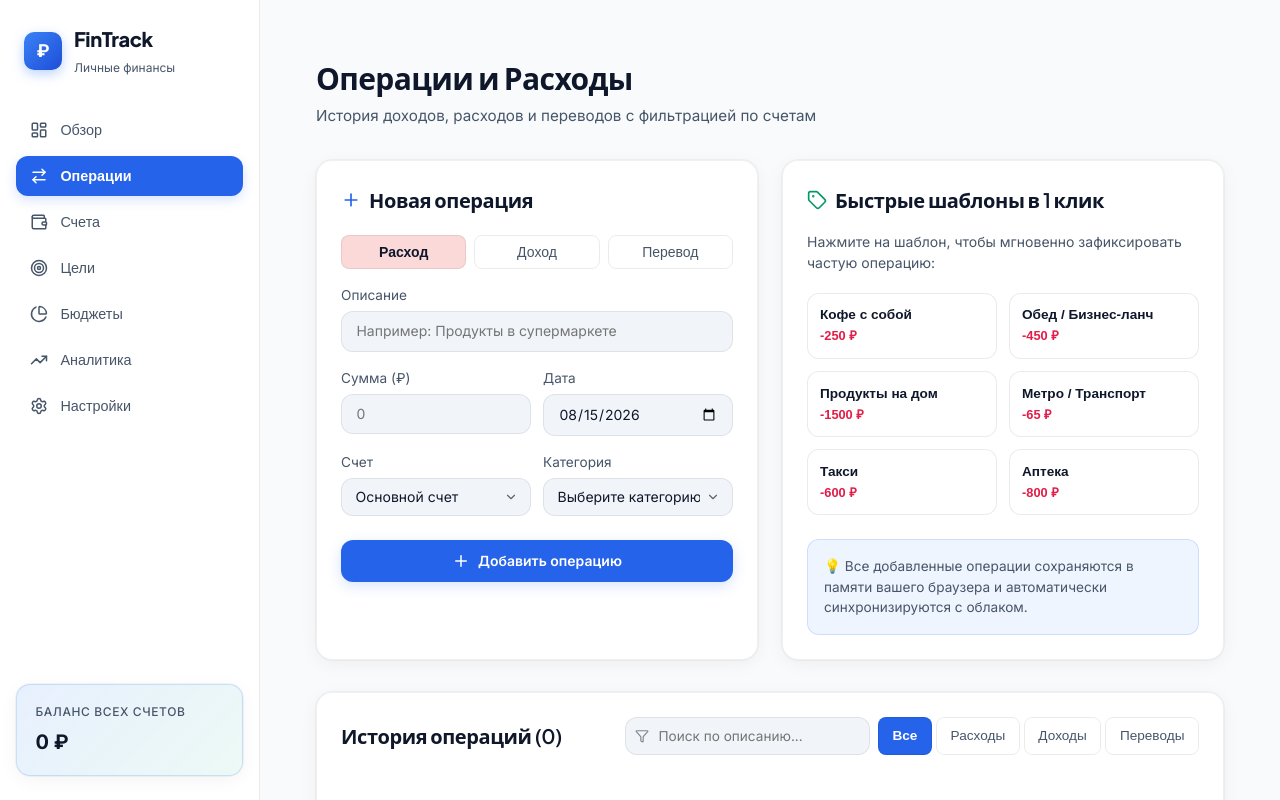
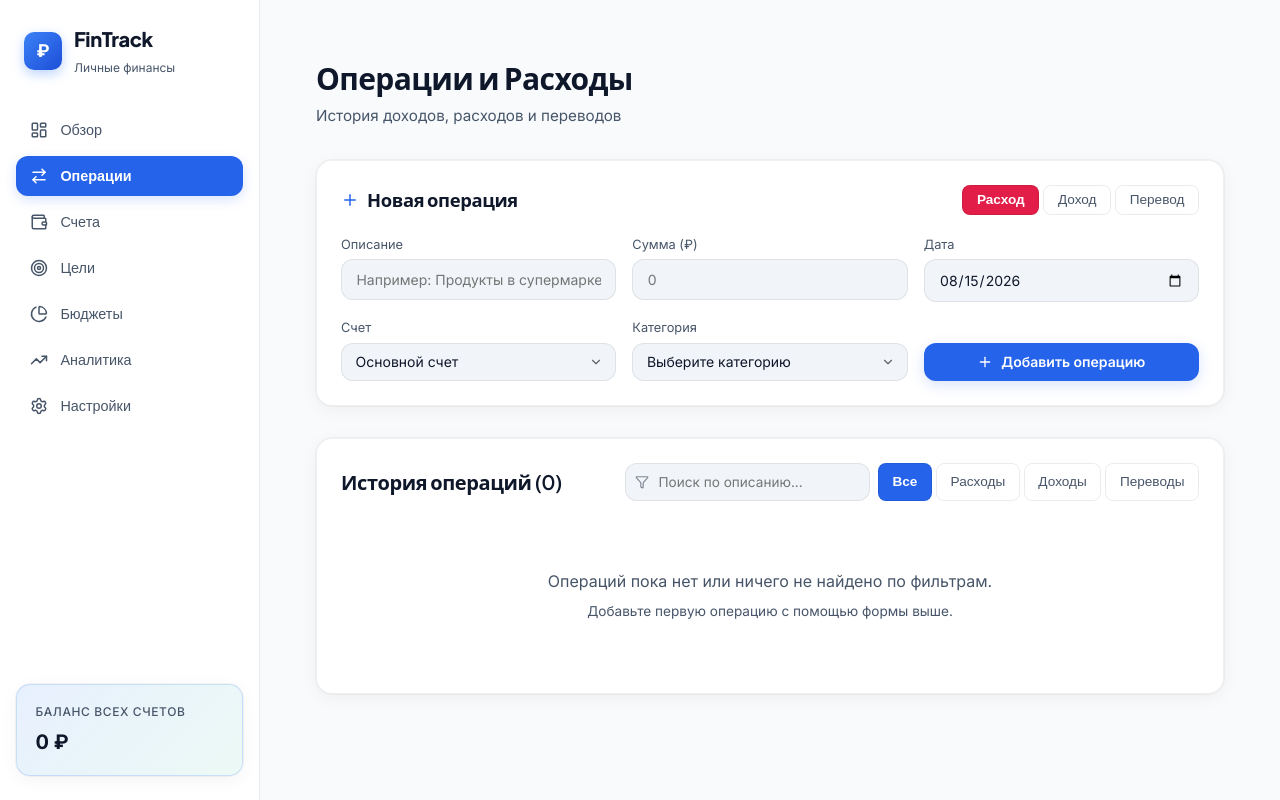
Before and after one commit to SkeepyKi/tracking-finances, a React (Vite) app: page / in a window 1280 px wide. Both pictures are taken after a click on the button "Операции". Built offline with nearby package versions, Linux system fonts and the light colour scheme; the HTML template or start-up script is replaced by a standard one.

Commit message:
refactor: remove quick templates block and streamline add transaction form

```diff
--- a/src/components/transactions/TransactionsPage.tsx
+++ b/src/components/transactions/TransactionsPage.tsx
@@ -1,6 +1,6 @@
 import React, { useState } from 'react';
 import { useFinance } from '../../context/FinanceContext';
-import { Filter, Trash2, Plus, ArrowDownLeft, ArrowUpRight, ArrowRightLeft, Tag, CreditCard } from 'lucide-react';
+import { Filter, Trash2, Plus, ArrowDownLeft, ArrowUpRight, ArrowRightLeft, CreditCard } from 'lucide-react';
 import { CustomSelect, SelectOption } from '../common/CustomSelect';
 
 export const TransactionsPage: React.FC = () => {
@@ -23,7 +23,7 @@ export const TransactionsPage: React.FC = () => {
 
   const handleAddTx = (e: React.FormEvent) => {
     e.preventDefault();
-    if (!description || !amount) return;
+    if (!description.trim() || !amount) return;
 
     const currentAccountId = accountId || accounts[0]?.id || 'default';
 
@@ -39,19 +39,6 @@ export const TransactionsPage: React.FC = () => {
 
     setDescription('');
     setAmount('');
-  };
-
-  const handleQuickTemplate = (name: string, defaultAmount: number, catName: string) => {
-    const matchedCategory = categories.find(c => c.name.toLowerCase().includes(catName.toLowerCase()) || c.type === 'expense');
-    const currentAccountId = accounts[0]?.id || 'default';
-    addTransaction({
-      amount: defaultAmount,
-      type: 'expense',
-      accountId: currentAccountId,
-      categoryId: matchedCategory?.id,
-      date: new Date().toISOString(),
-      description: name
-    });
   };
 
   const filteredTransactions = transactions.filter((t) => {
@@ -74,48 +61,57 @@ export const TransactionsPage: React.FC = () => {
 
   return (
     <div className="transactions-page" style={{ maxWidth: '1200px', margin: '0 auto', padding: '1.5rem' }}>
+      {/* Header */}
       <div style={{ display: 'flex', justifyContent: 'space-between', alignItems: 'center', marginBottom: '2rem', flexWrap: 'wrap', gap: '1rem' }}>
         <div>
           <h1 style={{ fontSize: '1.875rem', fontWeight: 700, margin: 0 }}>Операции и Расходы</h1>
           <p style={{ color: 'var(--text-secondary)', margin: '0.25rem 0 0 0', fontSize: '0.95rem' }}>
-            История доходов, расходов и переводов с фильтрацией по счетам
+            История доходов, расходов и переводов
           </p>
         </div>
       </div>
 
-      <div style={{ display: 'grid', gridTemplateColumns: 'repeat(auto-fit, minmax(320px, 1fr))', gap: '1.5rem', marginBottom: '2rem' }}>
-        {/* Add Transaction Card */}
-        <div className="glass-card" style={{ padding: '1.5rem', borderRadius: '1rem' }}>
-          <h2 style={{ fontSize: '1.25rem', fontWeight: 600, marginBottom: '1.25rem', display: 'flex', alignItems: 'center', gap: '0.5rem' }}>
-            <Plus size={20} color="var(--accent)" /> Новая операция
+      {/* Add Transaction Card (Compact & Full-width) */}
+      <div className="glass-card" style={{ padding: '1.5rem', borderRadius: '1rem', marginBottom: '2rem' }}>
+        <div style={{ display: 'flex', justifyContent: 'space-between', alignItems: 'center', marginBottom: '1.25rem', flexWrap: 'wrap', gap: '1rem' }}>
+          <h2 style={{ fontSize: '1.15rem', fontWeight: 600, margin: 0, display: 'flex', alignItems: 'center', gap: '0.5rem' }}>
+            <Plus size={18} color="var(--accent)" /> Новая операция
           </h2>
-          <form onSubmit={handleAddTx} style={{ display: 'flex', flexDirection: 'column', gap: '1rem' }}>
-            <div style={{ display: 'flex', gap: '0.5rem' }}>
+
+          {/* Type Switcher */}
+          <div style={{ display: 'flex', gap: '0.25rem' }}>
             {(['expense', 'income', 'transfer'] as const).map((t) => (
               <button
                 key={t}
                 type="button"
                 onClick={() => setType(t)}
                 style={{
-                    flex: 1,
-                    padding: '0.5rem',
+                  padding: '0.4rem 0.85rem',
                   borderRadius: '0.5rem',
                   border: '1px solid var(--border-glass)',
-                    background: type === t ? (t === 'expense' ? 'rgba(239, 68, 68, 0.2)' : t === 'income' ? 'rgba(16, 185, 129, 0.2)' : 'rgba(59, 130, 246, 0.2)') : 'transparent',
-                    color: type === t ? 'var(--text-primary)' : 'var(--text-secondary)',
+                  background: type === t
+                    ? (t === 'expense' ? 'var(--danger)' : t === 'income' ? 'var(--success)' : 'var(--accent)')
+                    : 'transparent',
+                  color: type === t ? '#fff' : 'var(--text-secondary)',
                   fontWeight: type === t ? 600 : 400,
                   cursor: 'pointer',
-                    fontSize: '0.875rem',
-                    transition: 'all 0.2s ease'
+                  fontSize: '0.85rem',
+                  transition: 'all 0.15s ease'
                 }}
               >
                 {t === 'expense' ? 'Расход' : t === 'income' ? 'Доход' : 'Перевод'}
               </button>
             ))}
           </div>
+        </div>
 
-            <div>
-              <label style={{ display: 'block', fontSize: '0.85rem', color: 'var(--text-secondary)', marginBottom: '0.35rem' }}>Описание</label>
+        <form onSubmit={handleAddTx} style={{ display: 'flex', flexDirection: 'column', gap: '1rem' }}>
+          {/* Row 1: Description, Amount, Date */}
+          <div style={{ display: 'grid', gridTemplateColumns: 'repeat(auto-fit, minmax(200px, 1fr))', gap: '1rem' }}>
+            <div style={{ flex: 2 }}>
+              <label style={{ display: 'block', fontSize: '0.8rem', color: 'var(--text-secondary)', marginBottom: '0.35rem' }}>
+                Описание
+              </label>
               <input
                 type="text"
                 value={description}
@@ -126,9 +122,10 @@ export const TransactionsPage: React.FC = () => {
               />
             </div>
 
-            <div style={{ display: 'grid', gridTemplateColumns: '1fr 1fr', gap: '0.75rem' }}>
             <div>
-                <label style={{ display: 'block', fontSize: '0.85rem', color: 'var(--text-secondary)', marginBottom: '0.35rem' }}>Сумма (₽)</label>
+              <label style={{ display: 'block', fontSize: '0.8rem', color: 'var(--text-secondary)', marginBottom: '0.35rem' }}>
+                Сумма (₽)
+              </label>
               <input
                 type="number"
                 min="0"
@@ -140,8 +137,11 @@ export const TransactionsPage: React.FC = () => {
                 required
               />
             </div>
+
             <div>
-                <label style={{ display: 'block', fontSize: '0.85rem', color: 'var(--text-secondary)', marginBottom: '0.35rem' }}>Дата</label>
+              <label style={{ display: 'block', fontSize: '0.8rem', color: 'var(--text-secondary)', marginBottom: '0.35rem' }}>
+                Дата
+              </label>
               <input
                 type="date"
                 value={date}
@@ -151,9 +151,10 @@ export const TransactionsPage: React.FC = () => {
             </div>
           </div>
 
-            <div style={{ display: 'grid', gridTemplateColumns: type === 'transfer' ? '1fr 1fr' : '1fr 1fr', gap: '0.75rem' }}>
+          {/* Row 2: Account, Category/ToAccount, Submit Button */}
+          <div style={{ display: 'grid', gridTemplateColumns: 'repeat(auto-fit, minmax(200px, 1fr))', gap: '1rem', alignItems: 'flex-end' }}>
             <div>
-                <label style={{ display: 'block', fontSize: '0.85rem', color: 'var(--text-secondary)', marginBottom: '0.35rem' }}>
+              <label style={{ display: 'block', fontSize: '0.8rem', color: 'var(--text-secondary)', marginBottom: '0.35rem' }}>
                 {type === 'transfer' ? 'Со счета' : 'Счет'}
               </label>
               <select
@@ -170,7 +171,9 @@ export const TransactionsPage: React.FC = () => {
 
             {type === 'transfer' ? (
               <div>
-                  <label style={{ display: 'block', fontSize: '0.85rem', color: 'var(--text-secondary)', marginBottom: '0.35rem' }}>На счет</label>
+                <label style={{ display: 'block', fontSize: '0.8rem', color: 'var(--text-secondary)', marginBottom: '0.35rem' }}>
+                  На счет
+                </label>
                 <select
                   value={toAccountId || accounts[1]?.id || accounts[0]?.id || ''}
                   onChange={e => setToAccountId(e.target.value)}
@@ -183,7 +186,9 @@ export const TransactionsPage: React.FC = () => {
               </div>
             ) : (
               <div>
-                  <label style={{ display: 'block', fontSize: '0.85rem', color: 'var(--text-secondary)', marginBottom: '0.35rem' }}>Категория</label>
+                <label style={{ display: 'block', fontSize: '0.8rem', color: 'var(--text-secondary)', marginBottom: '0.35rem' }}>
+                  Категория
+                </label>
                 <select
                   value={categoryId}
                   onChange={e => setCategoryId(e.target.value)}
@@ -196,65 +201,18 @@ export const TransactionsPage: React.FC = () => {
                 </select>
               </div>
             )}
-            </div>
 
+            <div>
               <button
                 type="submit"
                 className="btn btn--primary"
-              style={{ width: '100%', marginTop: '0.5rem', padding: '0.75rem' }}
+                style={{ width: '100%', height: '38px' }}
               >
-              <Plus size={18} /> Добавить операцию
+                <Plus size={16} /> Добавить операцию
               </button>
-          </form>
-        </div>
-
-        {/* Quick Templates & Shortcuts Card */}
-        <div className="glass-card" style={{ padding: '1.5rem', borderRadius: '1rem', display: 'flex', flexDirection: 'column' }}>
-          <h2 style={{ fontSize: '1.25rem', fontWeight: 600, marginBottom: '1rem', display: 'flex', alignItems: 'center', gap: '0.5rem' }}>
-            <Tag size={20} color="var(--success)" /> Быстрые шаблоны в 1 клик
-          </h2>
-          <p style={{ color: 'var(--text-secondary)', fontSize: '0.875rem', marginBottom: '1.25rem' }}>
-            Нажмите на шаблон, чтобы мгновенно зафиксировать частую операцию:
-          </p>
-
-          <div style={{ display: 'grid', gridTemplateColumns: 'repeat(auto-fit, minmax(130px, 1fr))', gap: '0.75rem' }}>
-            {[
-              { name: 'Кофе с собой', amount: 250, cat: 'Еда' },
-              { name: 'Обед / Бизнес-ланч', amount: 450, cat: 'Еда' },
-              { name: 'Продукты на дом', amount: 1500, cat: 'Еда' },
-              { name: 'Метро / Транспорт', amount: 65, cat: 'Транспорт' },
-              { name: 'Такси', amount: 600, cat: 'Транспорт' },
-              { name: 'Аптека', amount: 800, cat: 'Здоровье' },
-            ].map((tmpl, idx) => (
-              <button
-                key={idx}
-                type="button"
-                onClick={() => handleQuickTemplate(tmpl.name, tmpl.amount, tmpl.cat)}
-                style={{
-                  padding: '0.85rem 0.75rem',
-                  borderRadius: '0.75rem',
-                  background: 'rgba(255, 255, 255, 0.05)',
-                  border: '1px solid var(--border-glass)',
-                  cursor: 'pointer',
-                  textAlign: 'left',
-                  transition: 'all 0.2s ease',
-                  color: 'inherit'
-                }}
-                onMouseEnter={e => (e.currentTarget.style.transform = 'translateY(-2px)')}
-                onMouseLeave={e => (e.currentTarget.style.transform = 'none')}
-              >
-                <div style={{ fontSize: '0.85rem', fontWeight: 600, marginBottom: '0.25rem' }}>{tmpl.name}</div>
-                <div style={{ fontSize: '0.8rem', color: 'var(--danger)', fontWeight: 700 }}>-{tmpl.amount} ₽</div>
-              </button>
-            ))}
-          </div>
-
-          <div style={{ marginTop: 'auto', paddingTop: '1.5rem' }}>
-            <div style={{ padding: '1rem', borderRadius: '0.75rem', background: 'rgba(59, 130, 246, 0.08)', border: '1px solid rgba(59, 130, 246, 0.2)', fontSize: '0.85rem', color: 'var(--text-secondary)' }}>
-              💡 Все добавленные операции сохраняются в памяти вашего браузера и автоматически синхронизируются с облаком.
             </div>
           </div>
-        </div>
+        </form>
       </div>
 
       {/* Transactions List Section */}
@@ -432,7 +390,7 @@ export const TransactionsPage: React.FC = () => {
               <p style={{ margin: '0.5rem 0 0 0', fontSize: '0.85rem' }}>
                 {accountFilter !== 'all' || typeFilter !== 'all' || filter
                   ? 'Попробуйте сбросить фильтры поиска.'
-                  : 'Добавьте первую операцию или воспользуйтесь быстрыми шаблонами выше.'}
+                  : 'Добавьте первую операцию с помощью формы выше.'}
               </p>
             </div>
           )}
--- a/src/index.css
+++ b/src/index.css
@@ -1,6 +1,7 @@
 @import url('https://fonts.googleapis.com/css2?family=Plus+Jakarta+Sans:wght@400;500;600;700;800&family=Inter:wght@400;500;600;700&display=swap');
 
 :root {
+  color-scheme: dark;
   /* Default: Dark Theme (Deep Obsidian & Crisp Glass) */
   --bg-primary: #090d16;
   --bg-secondary: #111726;
@@ -33,6 +34,7 @@
 }
 
 [data-theme="light"] {
+  color-scheme: light;
   --bg-primary: #f8fafc;
   --bg-secondary: #ffffff;
   --bg-card: #ffffff;
```
Lines whose indentation alone changed are shown as unchanged.
